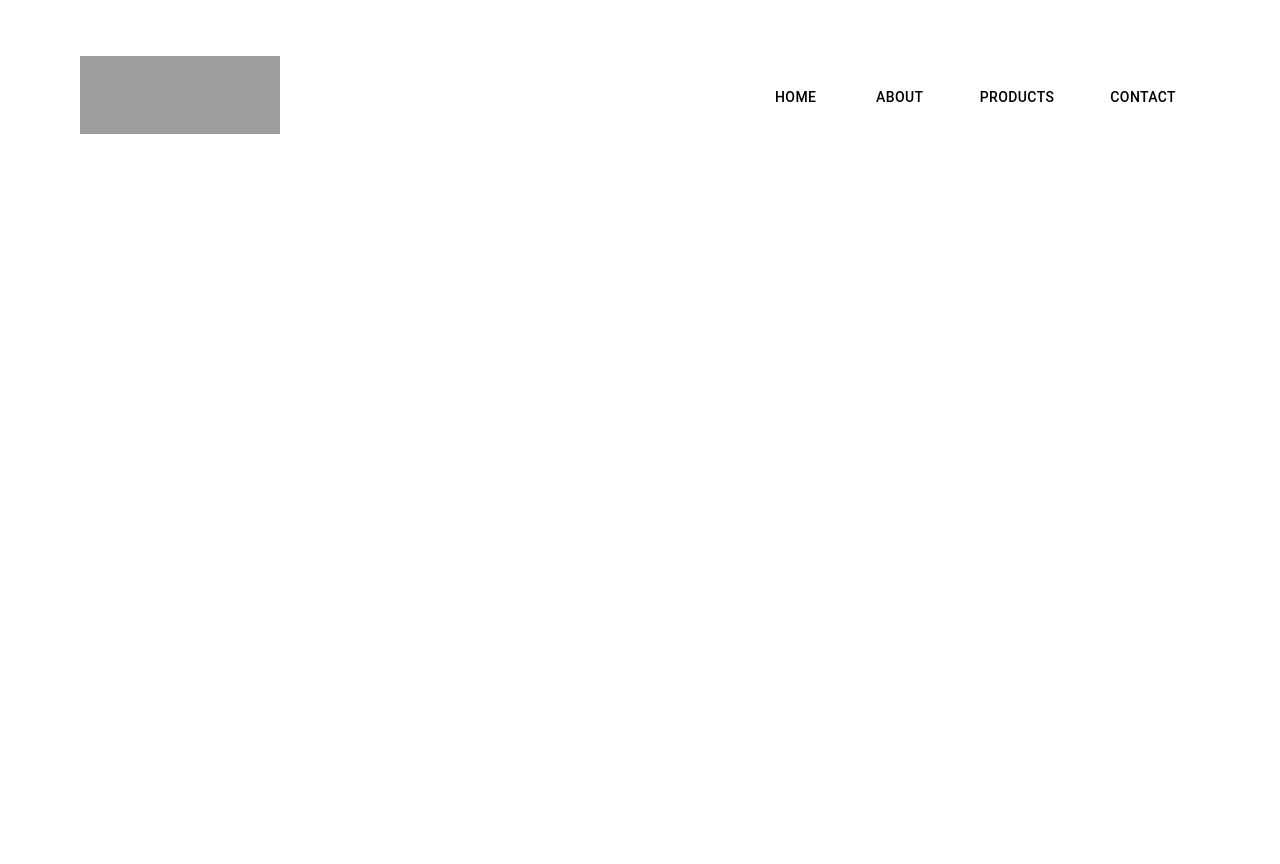
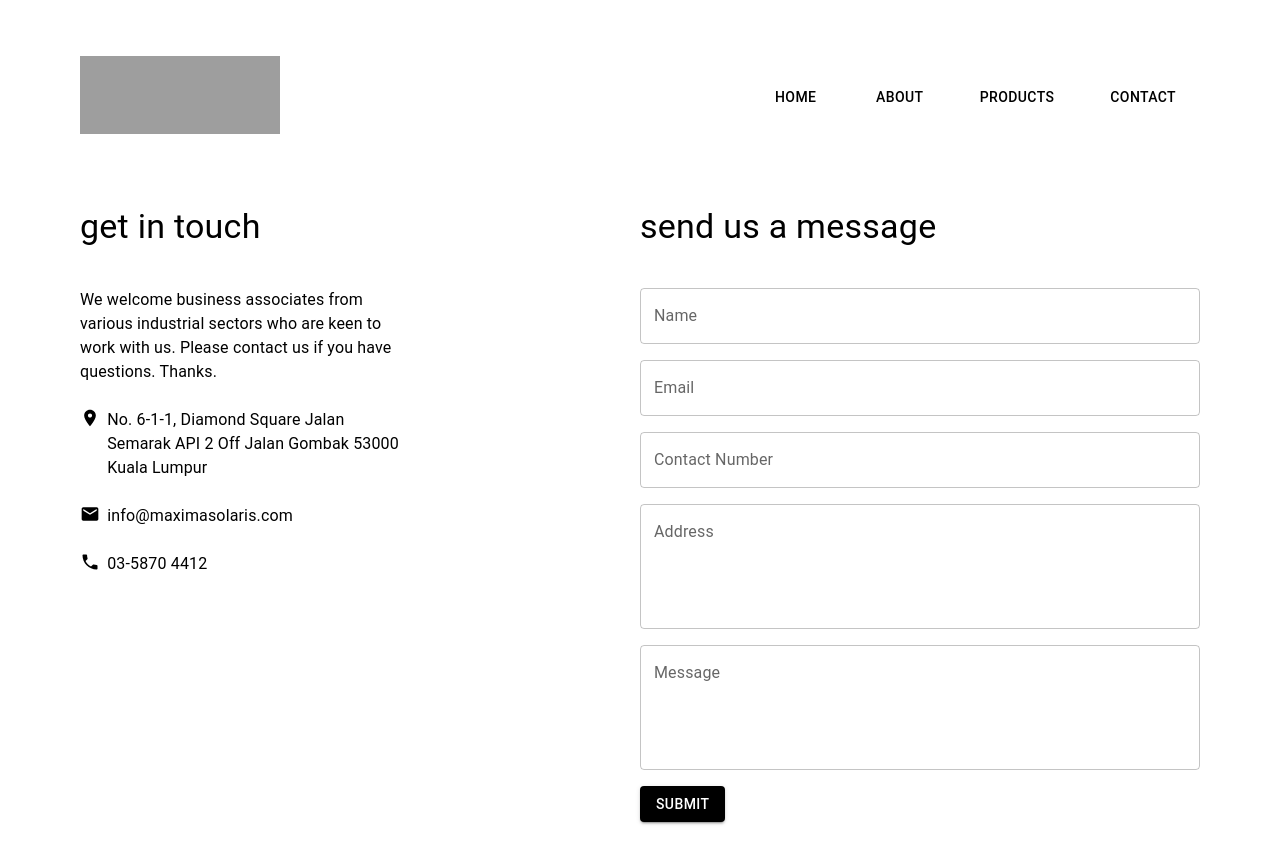
Before and after one commit to hidaeki262/setiahikmat, a React (Create React App) app: page / in a window 1280 px wide. Shown: the top 864 px of the page. Built offline with nearby package versions, Linux system fonts and the light colour scheme; grey boxes are pictures that could not be loaded.

Commit message:
update constant, header, app bar nav, contact

```diff
--- a/src/App.js
+++ b/src/App.js
@@ -1,6 +1,7 @@
 import * as React from "react";
 import Box from "@mui/material/Box";
 import { Header } from "./views";
+import Contact from "./views/Contact";
 
 function App() {
   // TODO: Add pages
@@ -8,6 +9,7 @@ function App() {
     <React.Fragment>
       <Box sx={{ height: "100vh", padding: 7 }}>
         <Header />
+        <Contact />
       </Box>
     </React.Fragment>
   );
--- a/src/components/BasicButton.js
+++ b/src/components/BasicButton.js
@@ -17,6 +17,7 @@ export default function BasicButton({
   href,
   color = "primary",
   onClick,
+  variant = "text",
   ...props
 }) {
   return (
@@ -24,7 +25,7 @@ export default function BasicButton({
       <Button
         color={color}
         onClick={onClick}
-        variant="text"
+        variant={variant}
         href={href}
         {...props}
       >
--- a/src/components/Input.js
+++ b/src/components/Input.js
@@ -2,18 +2,18 @@ import * as React from "react";
 import Box from "@mui/material/Box";
 import TextField from "@mui/material/TextField";
 
-export default function Input(props) {
+export default function Input({ variant = "outlined", ...props }) {
   // TODO: Update Input design
   return (
     <Box
       component="form"
       sx={{
-        "& > :not(style)": { m: 1, width: "25ch" },
+        "& > :not(style)": { width: "100%" },
       }}
       noValidate
       autoComplete="off"
     >
-      <TextField id="standard-basic" variant="standard" {...props} />
+      <TextField id="standard-basic" variant={variant} {...props} />
     </Box>
   );
 }
--- a/src/components/index.js
+++ b/src/components/index.js
@@ -1,4 +1,5 @@
 import Input from "./Input";
 import BasicButton from "./BasicButton";
+import BasicLink from "./BasicLink";
 
-export { Input, BasicButton };
+export { Input, BasicButton, BasicLink };
--- a/src/constants/ButtonLabel.js
+++ /dev/null
@@ -1,6 +0,0 @@
-export const APP_BAR = {
-  HOME: "Home",
-  ABOUT: "About",
-  PRODUCTS: "Products",
-  CONTACT: "Contact",
-};
--- /dev/null
+++ b/src/constants/Label.js
@@ -0,0 +1,18 @@
+export const APP_BAR_LABEL = {
+  HOME: "Home",
+  ABOUT: "About",
+  PRODUCTS: "Products",
+  CONTACT: "Contact",
+};
+
+export const FORM_LABEL = {
+  SUBMIT: "Submit",
+};
+
+export const INPUT_LABEL = {
+  Name: "Name",
+  Email: "Email",
+  Contact: "Contact Number",
+  Address: "Address",
+  Message: "Message",
+};
--- a/src/constants/PageHREF.js
+++ b/src/constants/PageHREF.js
@@ -4,3 +4,10 @@ export const PAGE_HREF = {
   PRODUCTS: "#products",
   CONTACT: "#contact",
 };
+
+export const PAGE_ID = {
+  HOME: "home",
+  ABOUT: "about",
+  PRODUCTS: "products",
+  CONTACT: "contact",
+};
--- a/src/constants/index.js
+++ b/src/constants/index.js
@@ -1,12 +1,15 @@
-import { APP_BAR } from "./ButtonLabel";
-import { PAGE_HREF } from "./PageHREF";
+import { APP_BAR_LABEL, FORM_LABEL, INPUT_LABEL } from "./Label";
+import { PAGE_HREF, PAGE_ID } from "./PageHREF";
 
-const ButtonLabel = {
-  ...APP_BAR,
+const Label = {
+  APP_BAR_LABEL,
+  FORM_LABEL,
+  INPUT_LABEL,
 };
 
 const PageHref = {
-  ...PAGE_HREF,
+  PAGE_HREF,
+  PAGE_ID,
 };
 
-export { ButtonLabel, PageHref };
+export { Label, PageHref };
--- a/src/views/Contact/index.js
+++ b/src/views/Contact/index.js
@@ -1,18 +1,111 @@
 import * as React from "react";
 import Box from "@mui/material/Box";
-import { Typography } from "@mui/material";
+import { Container, Grid, Typography } from "@mui/material";
+import { BasicButton, Input } from "../../components";
+import LocationOnIcon from "@mui/icons-material/LocationOn";
+import EmailIcon from "@mui/icons-material/Email";
+import PhoneIcon from "@mui/icons-material/Phone";
+import { Label, PageHref } from "../../constants";
 
 export default function Contact() {
+  const CompanyDetails = () => (
+    <Grid container rowSpacing={5}>
+      <Grid xs={12} item>
+        <Typography variant="h4">{"get in touch"}</Typography>
+      </Grid>
+      <Grid xs={7} item>
+        <Grid container rowSpacing={3}>
+          <Grid xs={12} item>
+            <Typography variant="body1">
+              {
+                "We welcome business associates from various industrial sectors who are keen to work with us. Please contact us if you have questions. Thanks."
+              }
+            </Typography>
+          </Grid>
+          <Grid container item>
+            <Grid xs={1} item>
+              <LocationOnIcon fontSize={"small"} />
+            </Grid>
+            <Grid xs={11} item>
+              <Typography variant="body1">
+                {
+                  "No. 6-1-1, Diamond Square Jalan Semarak API 2 Off Jalan Gombak 53000 Kuala Lumpur"
+                }
+              </Typography>
+            </Grid>
+          </Grid>
+          <Grid container item>
+            <Grid xs={1} item>
+              <EmailIcon fontSize={"small"} />
+            </Grid>
+            <Grid xs={11} item>
+              <Typography variant="body1">
+                {"info@maximasolaris.com"}
+              </Typography>
+            </Grid>
+          </Grid>
+          <Grid container item>
+            <Grid xs={1} item>
+              <PhoneIcon fontSize={"small"} />
+            </Grid>
+            <Grid xs={11} item>
+              <Typography variant="body1">{"03-5870 4412"}</Typography>
+            </Grid>
+          </Grid>
+        </Grid>
+      </Grid>
+    </Grid>
+  );
+
+  const ContactDetails = () => (
+    <Grid container rowSpacing={5}>
+      <Grid xs={12} item>
+        <Typography variant="h4">{"send us a message"}</Typography>
+      </Grid>
+      <Grid xs={12} item>
+        <Grid container rowSpacing={2}>
+          <Grid xs={12} item>
+            <Input label={Label.INPUT_LABEL.Name} />
+          </Grid>
+          <Grid xs={12} item>
+            <Input label={Label.INPUT_LABEL.Email} />
+          </Grid>
+          <Grid xs={12} item>
+            <Input label={Label.INPUT_LABEL.Contact} />
+          </Grid>
+          <Grid xs={12} item>
+            <Input label={Label.INPUT_LABEL.Address} multiline rows={4} />
+          </Grid>
+          <Grid xs={12} item>
+            <Input label={Label.INPUT_LABEL.Message} multiline rows={4} />
+          </Grid>
+          <Grid xs={12} item>
+            <BasicButton label={Label.FORM_LABEL.SUBMIT} variant="contained" />
+          </Grid>
+        </Grid>
+      </Grid>
+    </Grid>
+  );
+
   // TODO: Update Contact page
+
   return (
     <Box
+      id={PageHref.PAGE_ID.CONTACT}
       sx={{
         height: 300,
-        backgroundColor: "primary.dark",
-        textAlign: "center",
       }}
     >
-      <Typography variant="h1">{"Contact"}</Typography>
+      <Container>
+        <Grid container>
+          <Grid xs={12} md={6} item>
+            <CompanyDetails />
+          </Grid>
+          <Grid xs={12} md={6} item>
+            <ContactDetails />
+          </Grid>
+        </Grid>
+      </Container>
     </Box>
   );
 }
--- a/src/views/Header/Drawer.js
+++ b/src/views/Header/Drawer.js
@@ -1,24 +1,28 @@
 import * as React from "react";
 import { IconButton, Menu, MenuItem } from "@mui/material";
 import MenuIcon from "@mui/icons-material/Menu";
-import { PageHref } from "../../constants";
+import { Label, PageHref } from "../../constants";
 
 const options = [
   {
-    title: "Home",
-    location: PageHref.HOME,
+    title: Label.APP_BAR_LABEL.HOME,
+    location: PageHref.PAGE_HREF.HOME,
+    id: PageHref.PAGE_ID.HOME,
   },
   {
-    title: "About",
-    location: PageHref.ABOUT,
+    title: Label.APP_BAR_LABEL.ABOUT,
+    location: PageHref.PAGE_HREF.ABOUT,
+    id: PageHref.PAGE_ID.ABOUT,
   },
   {
-    title: "Prodcuts",
-    location: PageHref.PRODUCTS,
+    title: Label.APP_BAR_LABEL.PRODUCTS,
+    location: PageHref.PAGE_HREF.PRODUCTS,
+    id: PageHref.PAGE_ID.PRODUCTS,
   },
   {
-    title: "Contact",
-    location: PageHref.CONTACT,
+    title: Label.APP_BAR_LABEL.CONTACT,
+    location: PageHref.PAGE_HREF.CONTACT,
+    id: PageHref.PAGE_ID.CONTACT,
   },
 ];
 
@@ -38,7 +42,6 @@ export default function Drawer() {
   const handleMenuItemClick = (event, index, location) => {
     setSelectedIndex(index);
     setAnchorEl(null);
-    window.location.href = location;
   };
 
   const handleClose = () => {
@@ -81,6 +84,7 @@ export default function Drawer() {
       >
         {options.map((option, index) => (
           <MenuItem
+            href={option.location}
             key={index}
             selected={index === selectedIndex}
             onClick={(event) =>
--- a/src/views/Header/index.js
+++ b/src/views/Header/index.js
@@ -3,7 +3,7 @@ import Box from "@mui/material/Box";
 import { Container, Grid } from "@mui/material";
 import Stack from "@mui/material/Stack";
 import { Logo } from "./Logo";
-import { ButtonLabel, PageHref } from "../../constants";
+import { Label, PageHref } from "../../constants";
 import { BasicButton } from "../../components";
 import Drawer from "./Drawer";
 
@@ -35,15 +35,21 @@ export default function Header() {
                 direction="row"
                 spacing={5}
               >
-                <BasicButton href={PageHref.HOME} label={ButtonLabel.HOME} />
-                <BasicButton href={PageHref.ABOUT} label={ButtonLabel.ABOUT} />
                 <BasicButton
-                  href={PageHref.PRODUCTS}
-                  label={ButtonLabel.PRODUCTS}
+                  href={PageHref.PAGE_HREF.HOME}
+                  label={Label.APP_BAR_LABEL.HOME}
                 />
                 <BasicButton
-                  href={PageHref.CONTACT}
-                  label={ButtonLabel.CONTACT}
+                  href={PageHref.PAGE_HREF.ABOUT}
+                  label={Label.APP_BAR_LABEL.ABOUT}
+                />
+                <BasicButton
+                  href={PageHref.PAGE_HREF.PRODUCTS}
+                  label={Label.APP_BAR_LABEL.PRODUCTS}
+                />
+                <BasicButton
+                  href={PageHref.PAGE_HREF.CONTACT}
+                  label={Label.APP_BAR_LABEL.CONTACT}
                 />
               </Stack>
               <Drawer />
```
